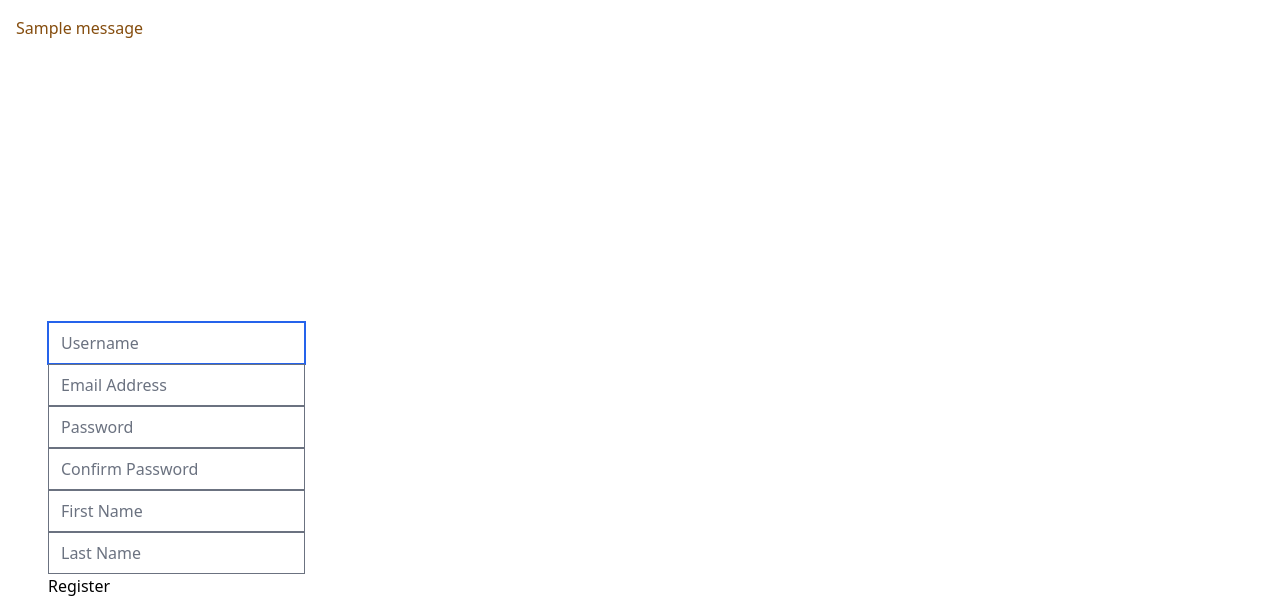
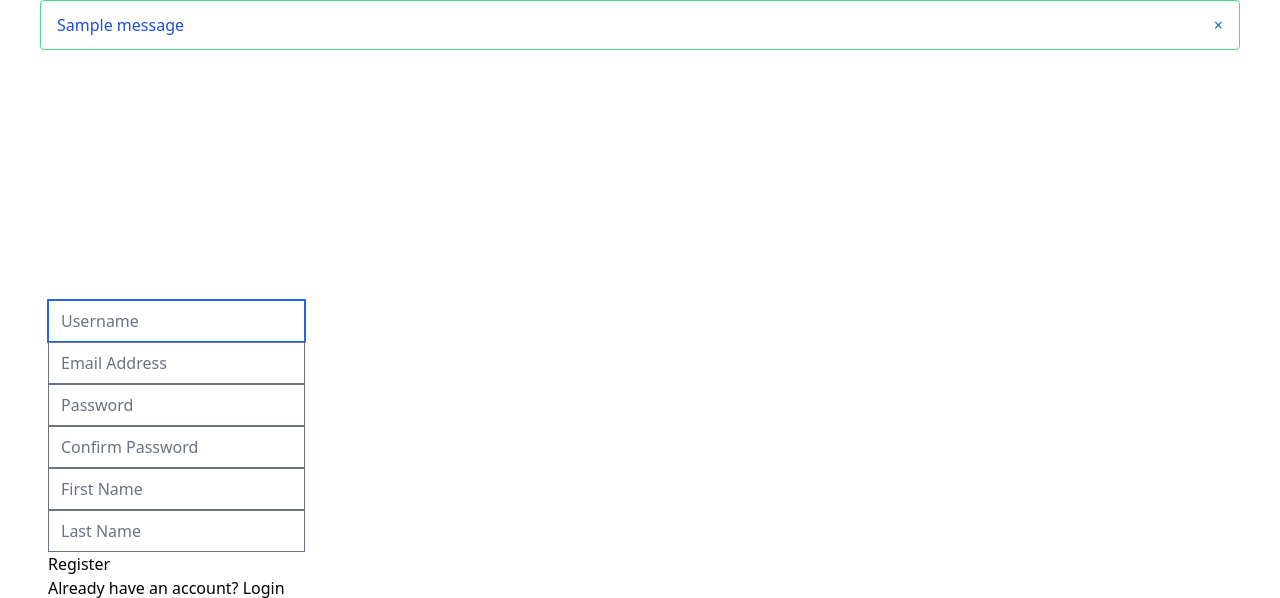
Before and after one commit to JohnPaulOtieno/Acholaicing, a Django app: page /accounts/register/ in a window 1280 px wide. Shown: the top 598 px of the page. Run offline with Django 4.2, Linux system fonts and the light colour scheme; one stand-in notice (Sample message) is shown; style sheets or scripts are compiled from the project's sources; some libraries are stand-ins or nearby versions.

Commit message:
update dismiss feedback message

```diff
--- a/templates/accounts/register.html
+++ b/templates/accounts/register.html
@@ -11,18 +11,13 @@
 
 <body>
     {% if messages %}
-    <div class="bg-warning-200 text-yellow-800 p-4 mb-4 rounded relative">
-        {% for message in messages %}
-        <span class="block sm:inline">{{ message }}</span>
-        <!-- <button type="button" class="absolute top-0 bottom-0 right-0 px-4 py-3" data-dismiss="alert" aria-label="Close">
-            <svg class="fill-current h-6 w-6 text-yellow-700" role="button" xmlns="http://www.w3.org/2000/svg"
-                viewBox="0 0 20 20">
-                <title>Close</title>
-                <path
-                    d="M14.348 5.652a1 1 0 0 0-1.414 0L10 8.586 6.066 5.652a1 1 0 1 0-1.414 1.414L8.586 10l-3.93 3.93a1 1 0 1 0 1.414 1.414L10 11.414l3.93 3.93a1 1 0 0 0 1.414-1.414L11.414 10l3.93-3.93a1 1 0 0 0 0-1.414z" />
-            </svg>
-        </button> -->
-        {% endfor %}
+    <div id="dismissible-alert" class="bg-black-100 border border-green-400 text-blue-700 mx-10 px-4 py-3 rounded relative" role="alert">
+      {% for message in messages %}
+      <span class="block sm:inline">{{ message }}</span>
+      <button type="button" class="absolute top-0 right-0 px-4 py-3" id="dismiss-alert">
+        <span class="text-cyan-700">&times;</span>
+      </button>
+      {% endfor %}
     </div>
     {% endif %}
     <section class="h-screen">
```
Also changed, not shown: db.sqlite3.
